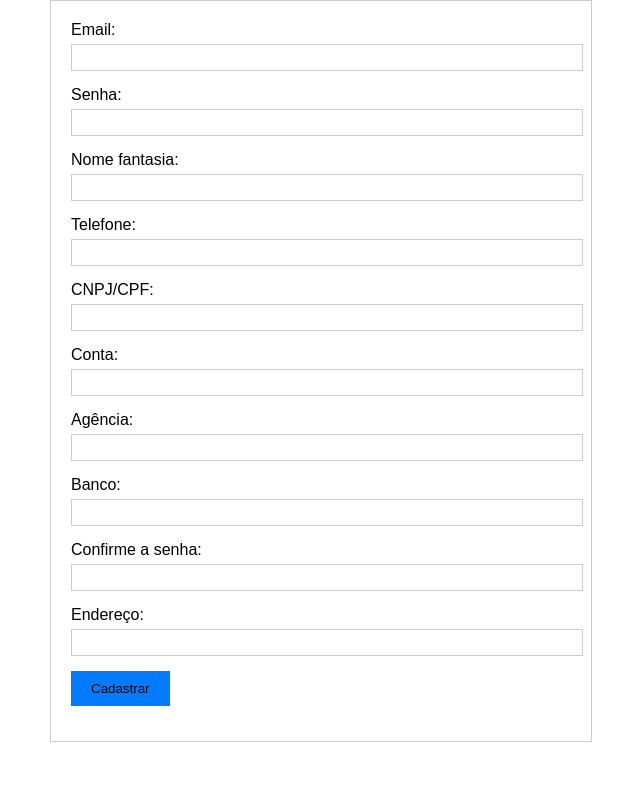
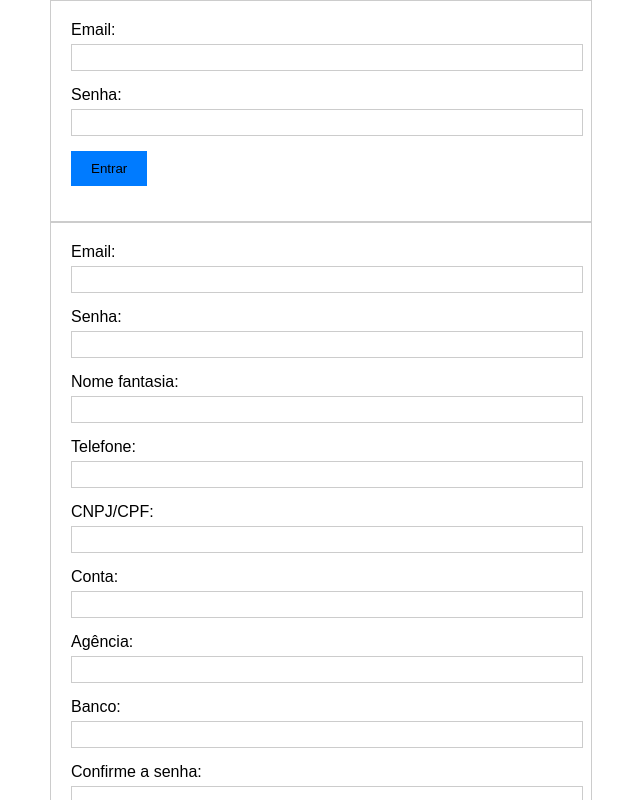
Before and after one commit to emanoelCarvalho/Delivery-app, a Vue app in the folder client/: page / in a window 1280 px wide. Shown: the top 800 px of the page, without its empty margins (319-959 px from the left). Built offline with nearby package versions, Linux system fonts and the light colour scheme.

Commit message:
:sparkles: feat(vueApp) tela de login feita

```diff
--- a/client/src/App.vue
+++ b/client/src/App.vue
@@ -1,12 +1,14 @@
 <template>
   <div>
 
+    <Login />
     <Cadastro />
   </div>
 </template>
 
 <script>
 import Cadastro from './components/Cadastro.vue';
+import Login from './components/Login.vue';
 
 
 export default {
@@ -17,6 +19,7 @@ export default {
     };
   },
   components: {
+    Login,
     Cadastro,
 }
 }
--- /dev/null
+++ b/client/src/components/Login.vue
@@ -0,0 +1,90 @@
+<template>
+
+    <div class="container">
+      <div class="form-group">
+        <label for="email">Email:</label>
+        <input type="email" id="email" v-model="user.email" required />
+      </div>
+
+      <div class="form-group">
+        <label for="password">Senha:</label>
+        <input type="password" id="password" v-model="user.password" required />
+      </div>
+
+      <div class="form-group">
+        <button @click="login">Entrar</button>
+      </div>
+    </div>
+
+</template>
+
+
+<script>
+
+export default {
+  data() {
+    return {
+      user: {
+        email: "",
+        password: "",
+      },
+    };
+  },
+
+  methods: {
+    login() {
+
+      if (this.user.email === "" || this.user.password === "") {
+        alert("Preencha todos os campos");
+        return;
+      }
+
+      axios
+        .post("http://localhost:3000/login", this.user)
+        .then((response) => {
+
+          if (response.data.success) {
+            this.$router.push("/dashboard");
+          } else {
+              alert("Credenciais inválidas. Tente novamente.");
+          }
+        })
+        .catch((error) => {
+          console.error("Erro ao fazer login: ", error);
+          alert("Erro ao fazer login. Por favor, tente novamente mais tarde.");
+        });
+    },
+  },
+};
+</script>
+
+
+<style scoped>
+.container {
+    width: 500px;
+    margin: 0 auto;
+    padding: 20px;
+    border: 1px solid #ccc;
+  }
+
+  .form-group {
+    margin-bottom: 15px;
+  }
+
+  label {
+    display: block;
+    margin-bottom: 5px;
+  }
+
+  input {
+    width: 100%;
+    padding: 5px;
+    border: 1px solid #ccc;
+  }
+
+  button {
+    padding: 10px 20px;
+    border: none;
+    background-color: #007bff;
+  }
+  </style>
```
